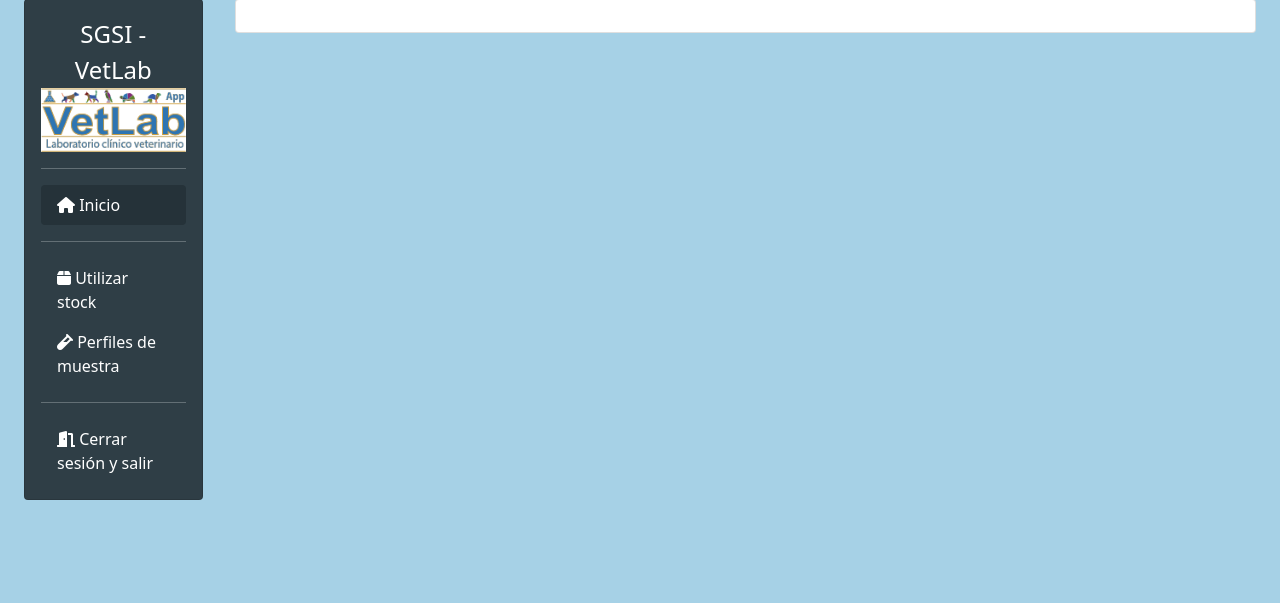
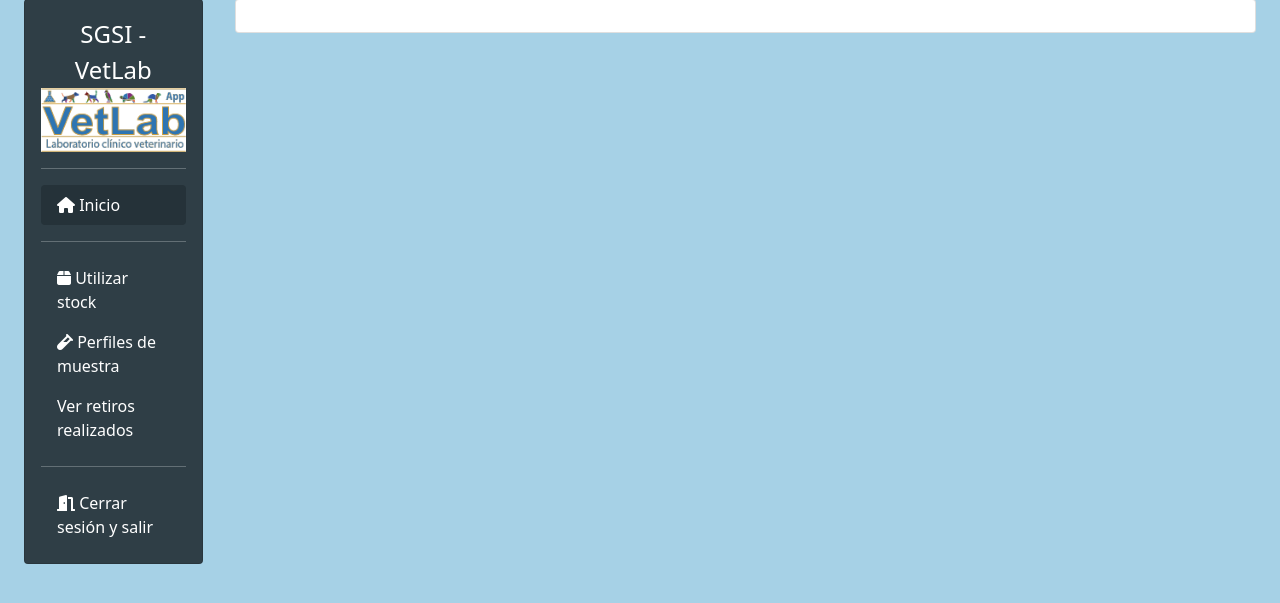
Before and after one commit to xatomen/SGSIVetLab, a PHP site: page /SGSIVetLab/public/user.php in a window 1280 px wide. Shown: the part 13-616 px from the top of the page. Run offline with PHP 8.4, Linux system fonts and the light colour scheme; the visitor is signed in with stand-in values (Sample User, id 1); some libraries are stand-ins or nearby versions.

Commit message:
Se añade un enlace para ver retiros realizados en header_user.php.

```diff
--- a/src/header_user.php
+++ b/src/header_user.php
@@ -71,6 +71,11 @@ if(empty($_SESSION['ID'])){
                             <i class="fas fa-vial"></i> Perfiles de muestra
                         </a>
                     </li>
+                    <li class="nav-item">
+                        <a href="#" class="nav-link text-white">
+                            Ver retiros realizados
+                        </a>
+                    </li>
 
                 <hr>
                 <ul class="nav nav-pills flex-column mb-auto">
```
